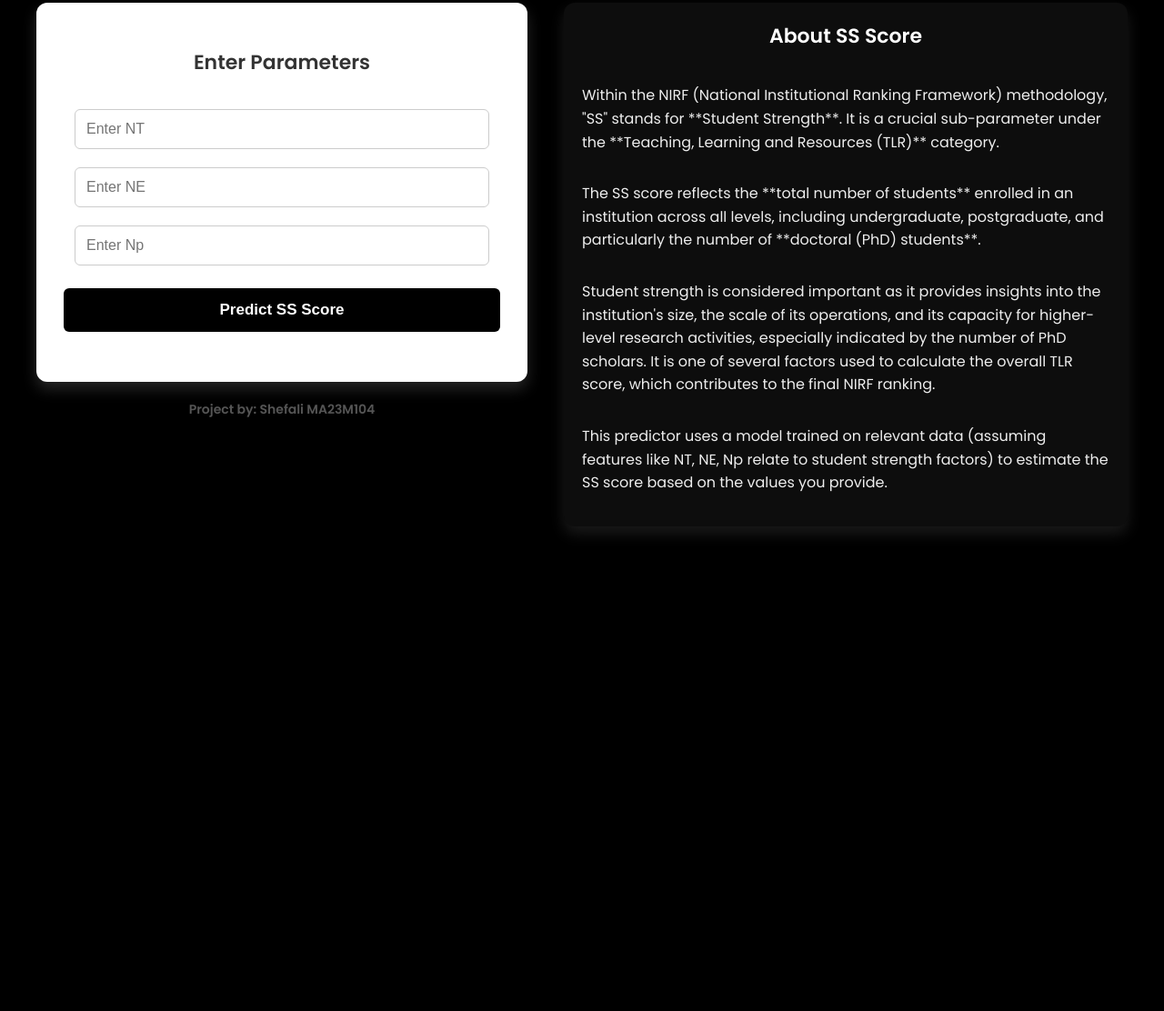
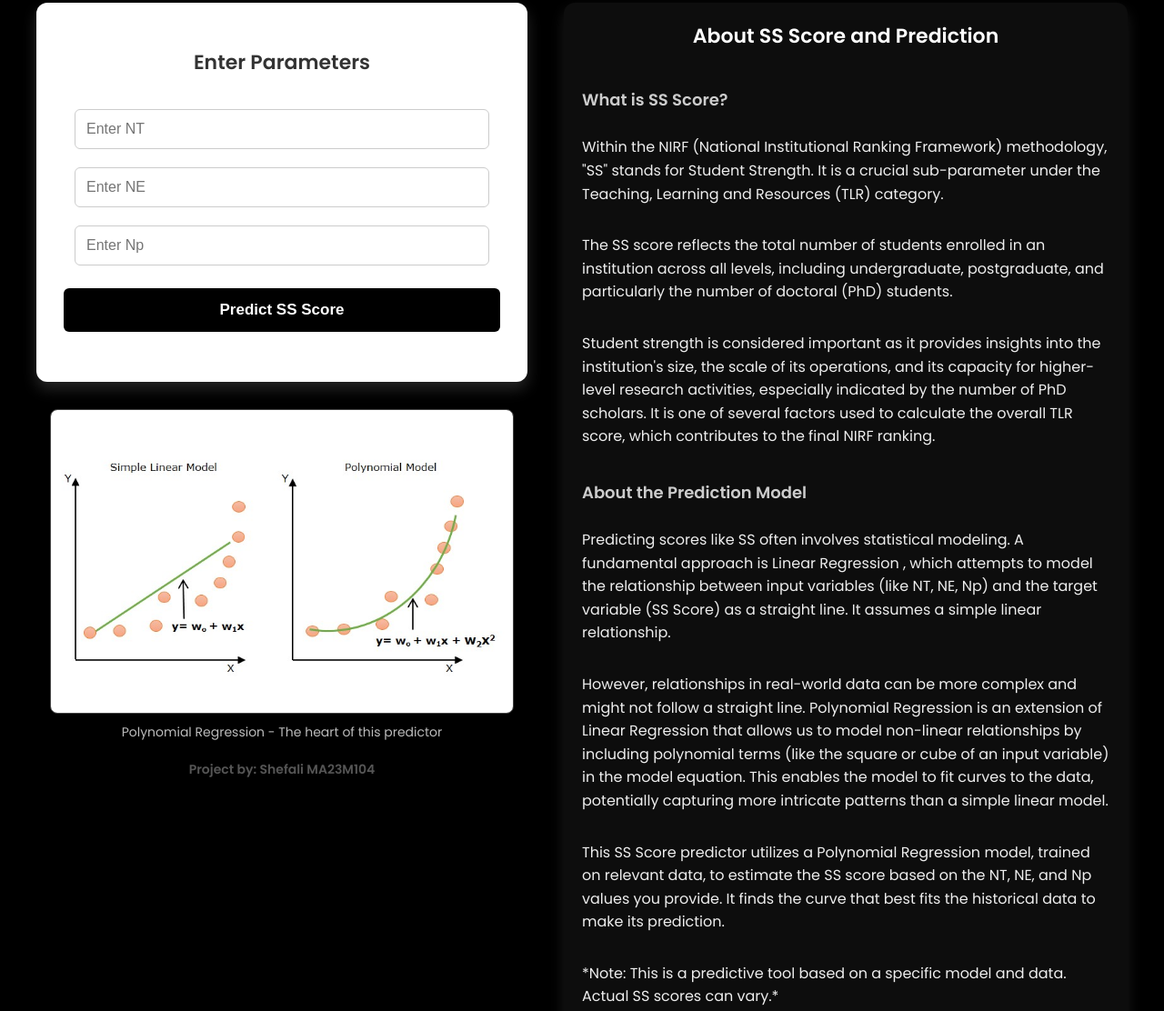
Before and after one commit to Mr-Suave/NIRF-Rank_Predictor, a plain HTML site: page ss_predictor.html in a window 1280 px wide. Shown: the part 146-1258 px from the top of the page at 91% size. Before the commit the page ends 800 px from the top, so only its background shows below. Drawn offline with Linux system fonts and the light colour scheme.

Commit message:
ss integrated but with errors

```diff
--- a/ss_predictor.html
+++ b/ss_predictor.html
@@ -151,11 +151,46 @@
             color: #fff; /* White heading */
             text-align: center; /* Center heading */
         }
-         .right-half p {
+         .right-half h3 { /* Added H3 styling */
+            font-size: 18px;
+            font-weight: 600;
+            margin-top: 20px;
+            margin-bottom: 10px;
+            color: #ccc; /* Lighter gray heading */
+         }
+        .right-half p {
             font-size: 16px;
             line-height: 1.6;
             margin-bottom: 15px;
-         }
+        }
+
+
+        /* --- Styling for the Image and Caption --- */
+        .image-caption-container {
+            margin-top: 30px; /* Space above the image container */
+            text-align: center; /* Center content inside */
+            width: 100%; /* Take full width of left-half */
+            box-sizing: border-box;
+            padding: 0 15px; /* Add some horizontal padding */
+        }
+
+        .predictor-image { /* Changed class name to be more general */
+            max-width: 100%; /* Make image responsive, not wider than its container padding */
+            height: auto; /* Maintain aspect ratio */
+            display: block; /* Remove extra space below image */
+            margin: 0 auto 10px auto; /* Center image itself and add margin below */
+            border: 1px solid #444; /* Optional: Add a subtle border */
+            border-radius: 8px; /* Optional: Match border radius of other elements */
+            box-sizing: border-box;
+        }
+
+        .image-caption {
+            font-size: 14px;
+            color: #bbb; /* Slightly lighter color for caption */
+            margin: 0;
+            font-weight: 400;
+        }
+        /* --- End Styling for Image and Caption --- */
 
 
     </style>
@@ -175,22 +210,40 @@
                 <p id="result"></p>
             </div>
 
-            <p class="footer">Project by: Shefali MA23M104</p>
+            <div class="image-caption-container">
+                <img src="./polynomial.png" alt="Comparison of Linear and Polynomial Regression Models" class="predictor-image">
+                <p class="image-caption">Polynomial Regression - The heart of this predictor</p>
+            </div>
+
+             <p class="footer">Project by: Shefali MA23M104</p>
         </div>
 
         <div class="right-half">
-            <h2>About SS Score</h2>
+            <h2>About SS Score and Prediction</h2>
+
+            <h3>What is SS Score?</h3>
             <p>
-                Within the NIRF (National Institutional Ranking Framework) methodology, "SS" stands for **Student Strength**. It is a crucial sub-parameter under the **Teaching, Learning and Resources (TLR)** category.
+                Within the NIRF (National Institutional Ranking Framework) methodology, "SS" stands for Student Strength. It is a crucial sub-parameter under the Teaching, Learning and Resources (TLR) category.
             </p>
             <p>
-                The SS score reflects the **total number of students** enrolled in an institution across all levels, including undergraduate, postgraduate, and particularly the number of **doctoral (PhD) students**.
+                The SS score reflects the total number of students enrolled in an institution across all levels, including undergraduate, postgraduate, and particularly the number of doctoral (PhD) students.
             </p>
             <p>
                 Student strength is considered important as it provides insights into the institution's size, the scale of its operations, and its capacity for higher-level research activities, especially indicated by the number of PhD scholars. It is one of several factors used to calculate the overall TLR score, which contributes to the final NIRF ranking.
             </p>
+
+            <h3>About the Prediction Model</h3>
+            <p>
+                Predicting scores like SS often involves statistical modeling. A fundamental approach is  Linear Regression , which attempts to model the relationship between input variables (like NT, NE, Np) and the target variable (SS Score) as a straight line. It assumes a simple linear relationship.
+            </p>
+            <p>
+                 However, relationships in real-world data can be more complex and might not follow a straight line.  Polynomial Regression  is an extension of Linear Regression that allows us to model non-linear relationships by including polynomial terms (like the square or cube of an input variable) in the model equation. This enables the model to fit curves to the data, potentially capturing more intricate patterns than a simple linear model.
+            </p>
              <p>
-                 This predictor uses a model trained on relevant data (assuming features like NT, NE, Np relate to student strength factors) to estimate the SS score based on the values you provide.
+                 This SS Score predictor utilizes a  Polynomial Regression  model, trained on relevant data, to estimate the SS score based on the NT, NE, and Np values you provide. It finds the curve that best fits the historical data to make its prediction.
+             </p>
+             <p>
+                 *Note: This is a predictive tool based on a specific model and data. Actual SS scores can vary.*
              </p>
 
         </div>
```
Also changed, not shown: index.html (+41 -21 lines), nirf_logo.png (added), polynomial.png (added).
